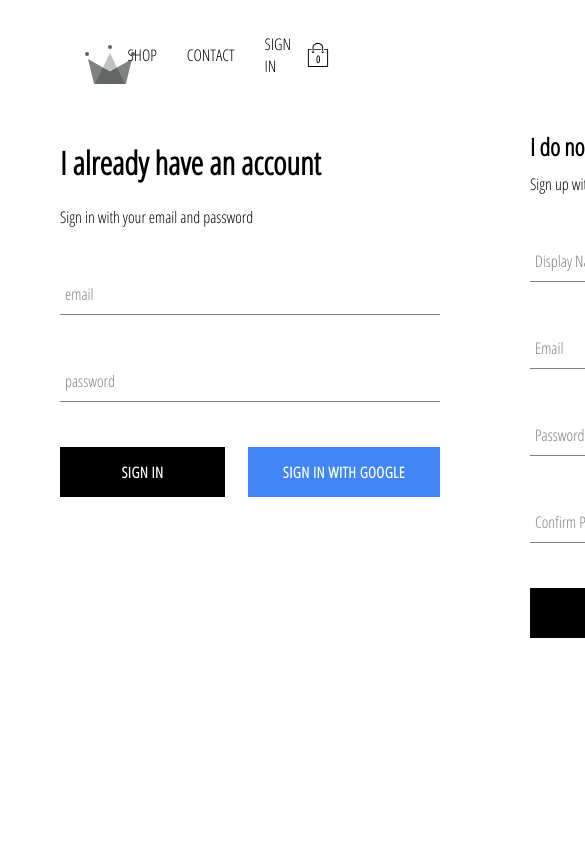
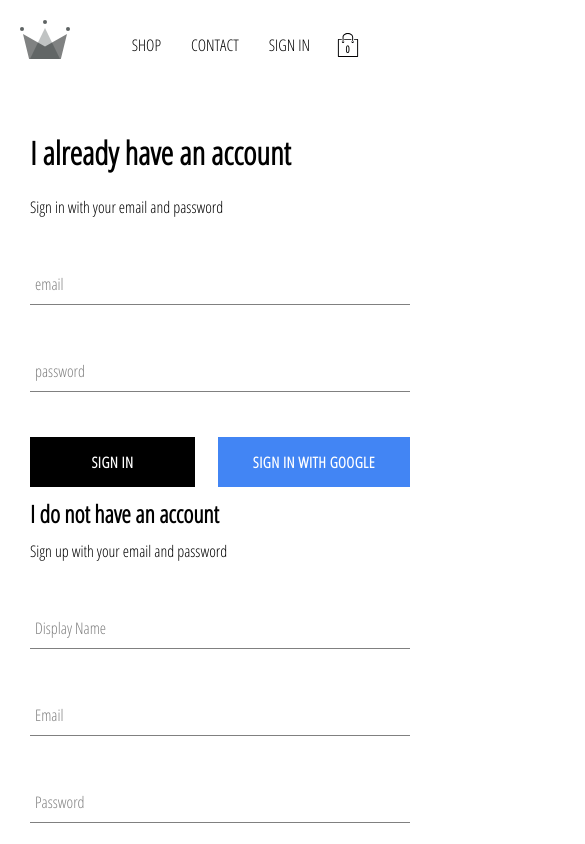
Before and after one commit to Biki101/Bkt-clothing, a React (Create React App) app: page /sign in a window 390 px wide. Shown: the top 844 px of the page, 585 px wide, since content can reach past the window. Built offline with nearby package versions, Linux system fonts and the light colour scheme; no server answers.

Commit message:
Made project mobile responsive and added global style file and made changes in pages

```diff
--- a/src/App.css
+++ /dev/null
@@ -1,11 +0,0 @@
-body {
-    font-family: 'Open Sans Condensed';
-    padding: 20px 60px;
-}
-a {
-    color: black;
-    text-decoration: none;
-}
-* {
-    box-sizing: border-box;
-}
--- a/src/App.js
+++ b/src/App.js
@@ -8,7 +8,7 @@
 import { createStructuredSelector } from 'reselect';
 import { checkUserSession } from './redux/user/user.action';
 
-import './App.css';
+import { GlobalStyle } from './global.styles';
 import { selectCurrentUser } from './redux/user/user.selector';
 import CheckOutPage from './pages/checkout/checkout';
 
@@ -18,6 +18,7 @@
   }, [checkUserSession]);
   return (
     <div className="App">
+      <GlobalStyle />
       <Header />
       <Switch>
         <Route exact path='/' component={HomePage} />
--- a/src/components/collection-item/collection-item.scss
+++ b/src/components/collection-item/collection-item.scss
@@ -20,6 +20,13 @@
     position: absolute;
     top: 255px;
     display: none;
+
+    @media screen and (max-width: 800px) {
+    display: block;
+    opacity: 0.9;
+    min-width: unset;
+    padding: 0px 10px;
+    }
   }
 
   &:hover {
@@ -49,4 +56,14 @@
       width: 10%;
     }
   }
+  @media screen and (max-width: 800px) {
+    width: 40vw;
+    .image {
+      opacity: unset;
+    }
+
+    .custom-button {
+      opacity: unset;
+    }
 }
+}
--- a/src/components/collection-preview/collection-preview.style.scss
+++ b/src/components/collection-preview/collection-preview.style.scss
@@ -11,5 +11,14 @@
   .preview {
     display: flex;
     justify-content: space-between;
+    @media screen and (max-width: 800px) {
+      display: grid;
+      grid-template-columns: 1fr 1fr;
+      grid-gap: 15px;
     }
   }
+
+  @media screen and (max-width: 800px) {
+    align-items: center;
+  }
+}
--- a/src/components/header/header.styles.jsx
+++ b/src/components/header/header.styles.jsx
@@ -13,12 +13,23 @@
     justify-content: space-between;
     margin-bottom: 25px;
     font: bold;
+
+     @media screen and (max-width: 800px) {
+        heignt: 60px;
+        padding: 10px;
+        margin bottom: 20px;
+    }
 `;
 
 export const LogoContainer = styled(Link)`
     height: 100%;
     width: 70px;
     padding: 25px;
+
+    @media screen and (max-width: 800px) {
+        width: 50px;
+        padding: 0px;
+    }
 `;
 
 export const OptionsContainer = styled.div`
@@ -27,6 +38,9 @@
     display: flex;
     align-items: center;
     justify-content: flex-end;
+    @media screen and (max-width: 800px) {
+       width: 80%;
+    }
 `;
 
 export const OptionLink = styled(Link)`
--- a/src/components/menu-items/menu.styles.scss
+++ b/src/components/menu-items/menu.styles.scss
@@ -8,6 +8,10 @@
   border: 1px solid black;
   margin: 0 7.5px 15px;
   overflow: hidden;
+
+  @media screen and (max-width: 800px) {
+    height: 180px;
+  }
 
   &:hover {
     cursor: pointer;
@@ -24,6 +28,10 @@
 
   &.large {
     height: 380px;
+    @media screen and (max-width: 800px) {
+      height: 180px;
+  }
+
   }
 
   &:first-child {
@@ -39,7 +47,6 @@
     height: 100%;
     background-position: center;
     background-size: cover;
-
   }
 
   .content {
--- a/src/components/sign-in/sign-in.scss
+++ b/src/components/sign-in/sign-in.scss
@@ -2,6 +2,9 @@
   width: 380px;
   display: flex;
   flex-direction: column;
+  // @media screen and (max-width: 800px) {
+  //   object-fit: cover;
+  // }
 
   .title{
    margin: 10px 0px;
--- a/src/components/sign-up/sign-up.style.scss
+++ b/src/components/sign-up/sign-up.style.scss
@@ -2,6 +2,10 @@
     display: flex;
     flex-direction: column;
     width: 380px;
+    // @media screen and (max-width: 800px) {
+    //     margin-top: 30px;
+    //     object-fit: cover;
+    // }
 
     .title{
         margin: 10px 0px; //top-bottom  left-right
--- /dev/null
+++ b/src/global.styles.js
@@ -0,0 +1,19 @@
+import { createGlobalStyle } from 'styled-components';
+
+export const GlobalStyle = createGlobalStyle`
+body {
+    font-family: 'Open Sans Condensed';
+    padding: 20px 60px;
+
+    @media screen and (max-width: 800px) {
+        padding: 10px;
+    }
+}
+a {
+    color: black;
+    text-decoration: none;
+}
+* {
+    box-sizing: border-box;
+}
+`;
--- a/src/pages/checkout/checkout.styles.scss
+++ b/src/pages/checkout/checkout.styles.scss
@@ -5,6 +5,11 @@
   flex-direction: column;
   align-items: center;
   margin: 50px auto 0;
+
+  @media screen and (max-width: 800px) {
+    margin: auto;
+    width: 90%;
+  }
 
   .checkout-header {
     width: 100%;
--- a/src/pages/homepage.styles.jsx
+++ b/src/pages/homepage.styles.jsx
@@ -4,5 +4,4 @@
   display: flex;
   flex-direction: column;
   align-items: center;
-  padding: 20px 80px;
 `;
--- a/src/pages/sign-in-and-sign-up/sign-in-and-sign-up.style.scss
+++ b/src/pages/sign-in-and-sign-up/sign-in-and-sign-up.style.scss
@@ -4,4 +4,11 @@
     justify-content: space-between;
     width: 850px;
     margin: 30px auto;
+
+    @media  screen and (max-width: 800px) {
+        flex-direction: column;
+        height: 100%;
+        width: 80%;
+        margin-left: 20px;
+    }
 }
```
Also changed, not shown: 1 other file (tests, documents, lock files or other folders). Lines whose indentation alone changed are shown as unchanged.
